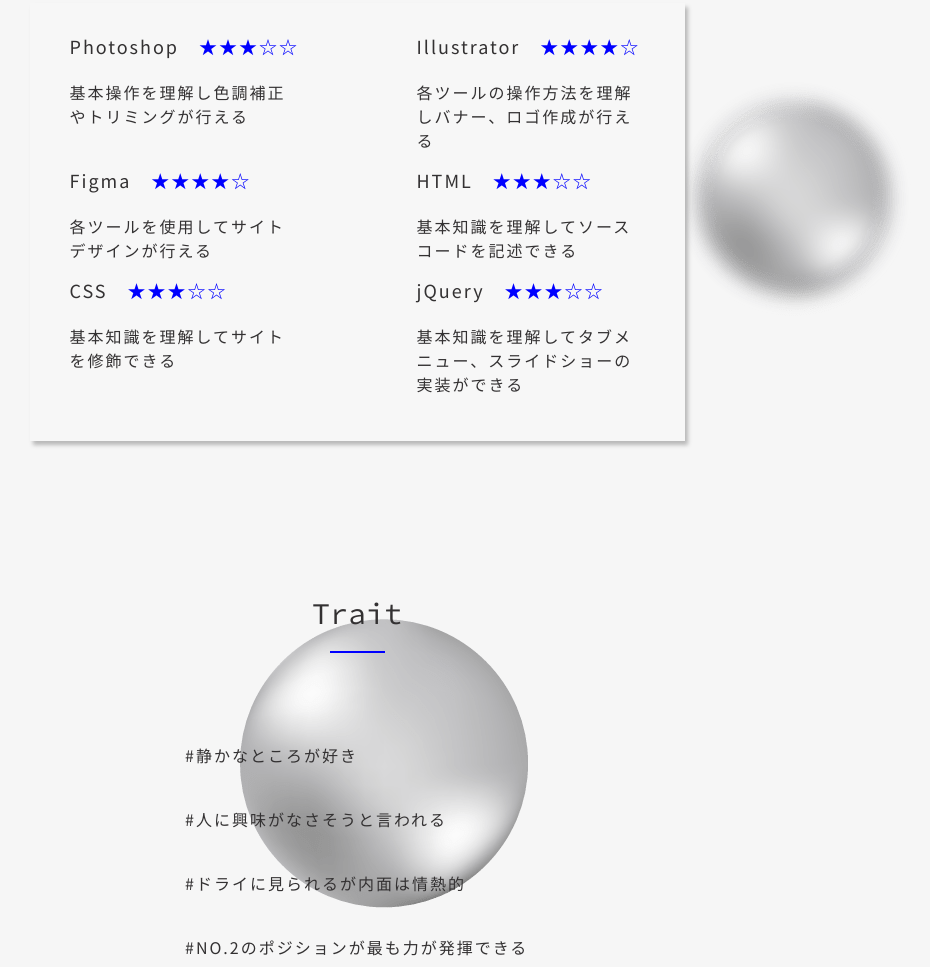
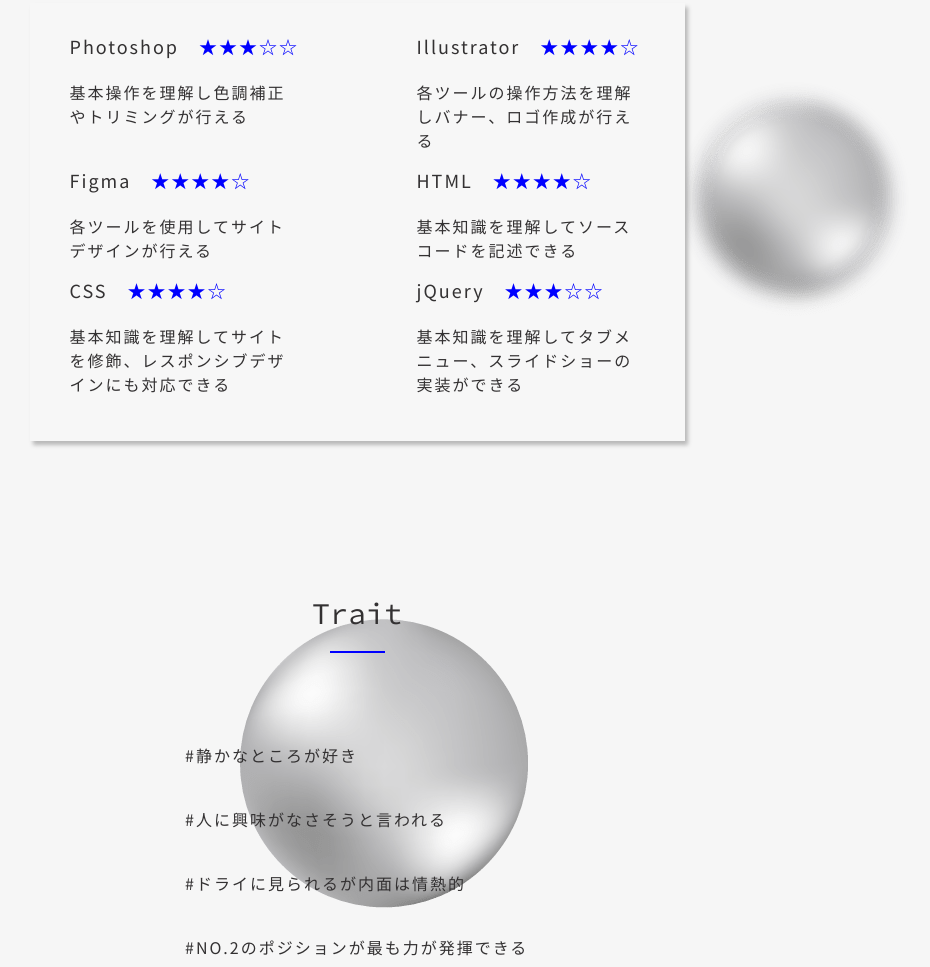
Before and after one commit to koukiti-hub/my-portfolio, a plain HTML site: page about.html in a window 1280 px wide. Shown: the part 2266-3233 px from the top of the page, without its empty margins (283-1213 px from the left). Drawn offline with nearby package versions, Linux system fonts and the light colour scheme; a web font is replaced by a local one.

Commit message:
about-skill_up-date

```diff
--- a/about.html
+++ b/about.html
@@ -121,15 +121,15 @@
           </li>
           <li class="skill_item">
             <div class="skill_item_title">
-              <p>HTML</p><span>★★★☆☆</span>
+              <p>HTML</p><span>★★★★☆</span>
             </div>
             <p>基本知識を理解してソースコードを記述できる</p>
           </li>
           <li class="skill_item">
             <div class="skill_item_title">
-              <p>CSS</p><span>★★★☆☆</span>
+              <p>CSS</p><span>★★★★☆</span>
             </div>
-            <p>基本知識を理解してサイトを修飾できる</p>
+            <p>基本知識を理解してサイトを修飾、レスポンシブデザインにも対応できる</p>
           </li>
           <li class="skill_item">
             <div class="skill_item_title">
```
